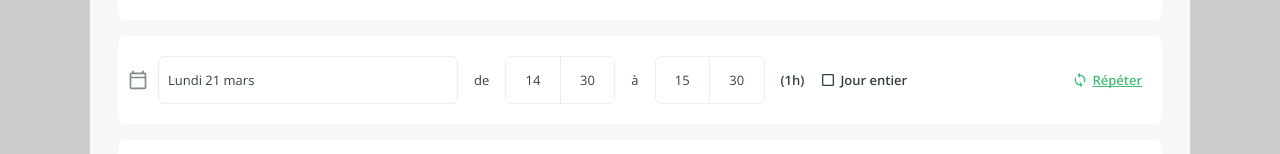
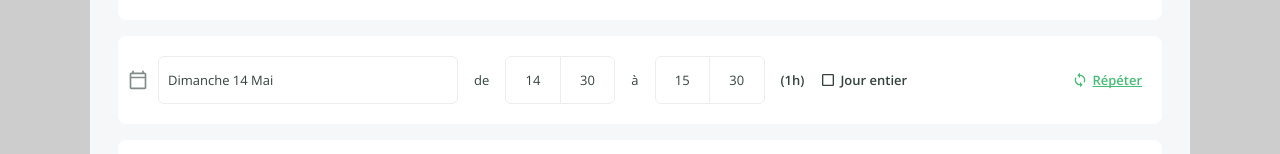
Before and after one commit to noliiva/planity-test-frontend, a React (Vite) app: page / in a window 1280 px wide. Shown: the part 169-323 px from the top of the page. Built offline with nearby package versions, Linux system fonts and the light colour scheme.

Commit message:
add DatePicker

```diff
--- a/package.json
+++ b/package.json
@@ -10,6 +10,7 @@
     "preview": "vite preview"
   },
   "dependencies": {
+    "date-fns": "^2.30.0",
     "react": "^18.2.0",
     "react-dom": "^18.2.0"
   },
--- a/src/components/BoxRDV/BookingDate.tsx
+++ b/src/components/BoxRDV/BookingDate.tsx
@@ -5,7 +5,7 @@ import Button from "~/design-system/Button";
 import Icon from "~/design-system/Icon";
 import Checkbox from "~/design-system/form/Checkbox";
 import DoubleInput from "~/design-system/form/DoubleInput";
-import TextInput from "~/design-system/form/TextInput";
+import DatePicker from "~/design-system/form/DatePicker";
 
 import { ReactComponent as CalendarIcon } from "~/assets/icons/calendar_today.svg";
 import { ReactComponent as SyncIcon } from "~/assets/icons/sync.svg";
@@ -24,11 +24,7 @@ export default function BookingDate() {
         <CalendarIcon />
       </Icon>
 
-      <TextInput
-        name="date"
-        defaultValue="Lundi 21 mars"
-        className={styles.dateInput}
-      />
+      <DatePicker name="date" className={styles.dateInput} />
 
       {!isFullDay && (
         <>
--- /dev/null
+++ b/src/design-system/form/DatePicker.module.css
@@ -0,0 +1,21 @@
+.datePicker {
+  input,
+  input::-webkit-calendar-picker-indicator {
+    position: absolute;
+    left: 0;
+    top: 0;
+    width: 100%;
+    height: 100%;
+    margin: 0;
+    padding: 0;
+    opacity: 0;
+    cursor: pointer;
+  }
+
+  span {
+    display: flex;
+    align-items: center;
+    color: var(--grey900);
+    text-transform: capitalize;
+  }
+}
--- /dev/null
+++ b/src/design-system/form/DatePicker.tsx
@@ -0,0 +1,65 @@
+import { useState } from "react";
+import type { ChangeEvent } from "react";
+
+import { format, parse } from "date-fns";
+import { fr } from "date-fns/locale";
+
+import type { InputHTMLAttributes } from "react";
+
+import baseStyles from "./BaseInput.module.css";
+import styles from "./DatePicker.module.css";
+
+type Props = Omit<
+  InputHTMLAttributes<HTMLInputElement>,
+  "defaultValue" | "value"
+> & {
+  defaultValue?: Date;
+  value?: Date;
+};
+
+const inputDateFormat = "yyyy-MM-dd";
+const formatDate = (date: Date) => format(date, "EEEE dd MMMM", { locale: fr });
+
+export default function DatePicker({
+  disabled,
+  className,
+  onChange,
+  value,
+  defaultValue = new Date(),
+  ...props
+}: Props) {
+  const classes = [baseStyles.input, styles.datePicker, className]
+    .filter((c) => !!c)
+    .join(" ");
+
+  const [formatedDate, setFormatedDate] = useState(
+    formatDate(value ?? defaultValue)
+  );
+
+  const handleChange = (e: ChangeEvent<HTMLInputElement>) => {
+    if (onChange) onChange(e);
+    const { value } = e.target;
+
+    if (!value) {
+      setFormatedDate("");
+      return;
+    }
+
+    const date = parse(value, inputDateFormat, new Date());
+    setFormatedDate(formatDate(date));
+  };
+
+  return (
+    <label className={classes} aria-disabled={disabled}>
+      <span>{formatedDate}</span>
+      <input
+        type="date"
+        disabled={disabled}
+        onInput={handleChange}
+        defaultValue={defaultValue && format(defaultValue, inputDateFormat)}
+        value={value && format(value, inputDateFormat)}
+        {...props}
+      />
+    </label>
+  );
+}
--- a/src/design-system/form/DoubleInput.tsx
+++ b/src/design-system/form/DoubleInput.tsx
@@ -3,9 +3,13 @@ import type { InputHTMLAttributes } from "react";
 import baseStyles from "./BaseInput.module.css";
 import styles from "./DoubleInput.module.css";
 
-type Props = Without<InputHTMLAttributes<HTMLInputElement>, "defaultValue"> & {
+type Props = Omit<
+  InputHTMLAttributes<HTMLInputElement>,
+  "defaultValue" | "value" | "name"
+> & {
   names: [string, string];
   defaultValues?: [string, string];
+  values?: [string, string];
 };
 
 export default function DoubleInput({
@@ -26,8 +30,8 @@ export default function DoubleInput({
           type="text"
           disabled={disabled}
           defaultValue={defaultValues?.[0]}
+          name={names[0]}
           {...props}
-          name={names[0]}
         />
       </label>
 
@@ -36,8 +40,8 @@ export default function DoubleInput({
           type="text"
           disabled={disabled}
           defaultValue={defaultValues?.[1]}
+          name={names[1]}
           {...props}
-          name={names[1]}
         />
       </label>
     </div>
--- a/src/design-system/form/RadioGroup.tsx
+++ b/src/design-system/form/RadioGroup.tsx
@@ -3,10 +3,9 @@ import type { InputHTMLAttributes } from "react";
 import baseStyles from "./BaseInput.module.css";
 import styles from "./RadioGroup.module.css";
 
-type Props = Without<InputHTMLAttributes<HTMLInputElement>, "defaultValue"> & {
+type Props = InputHTMLAttributes<HTMLInputElement> & {
   name: string;
   options: { value: string; label: string }[];
-  defaultValue?: string;
 };
 
 export default function RadioGroup({
--- a/src/vite-env-override.d.ts
+++ b/src/vite-env-override.d.ts
@@ -5,5 +5,3 @@ declare module "*.svg" {
 
   export default string;
 }
-
-type Without<T, K> = Pick<T, Exclude<keyof T, K>>;
```
Also changed, not shown: 2 other files (tests, documents, lock files or other folders).
